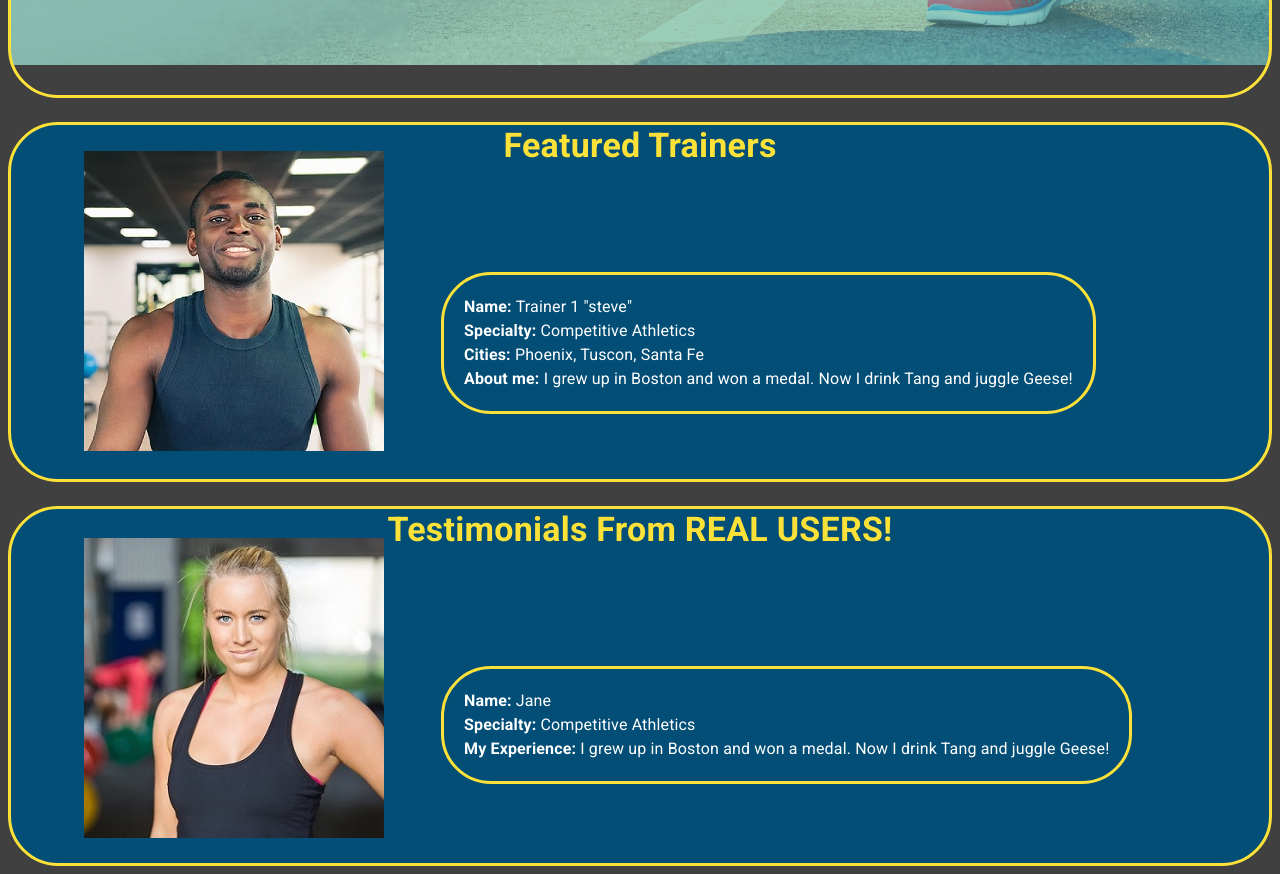
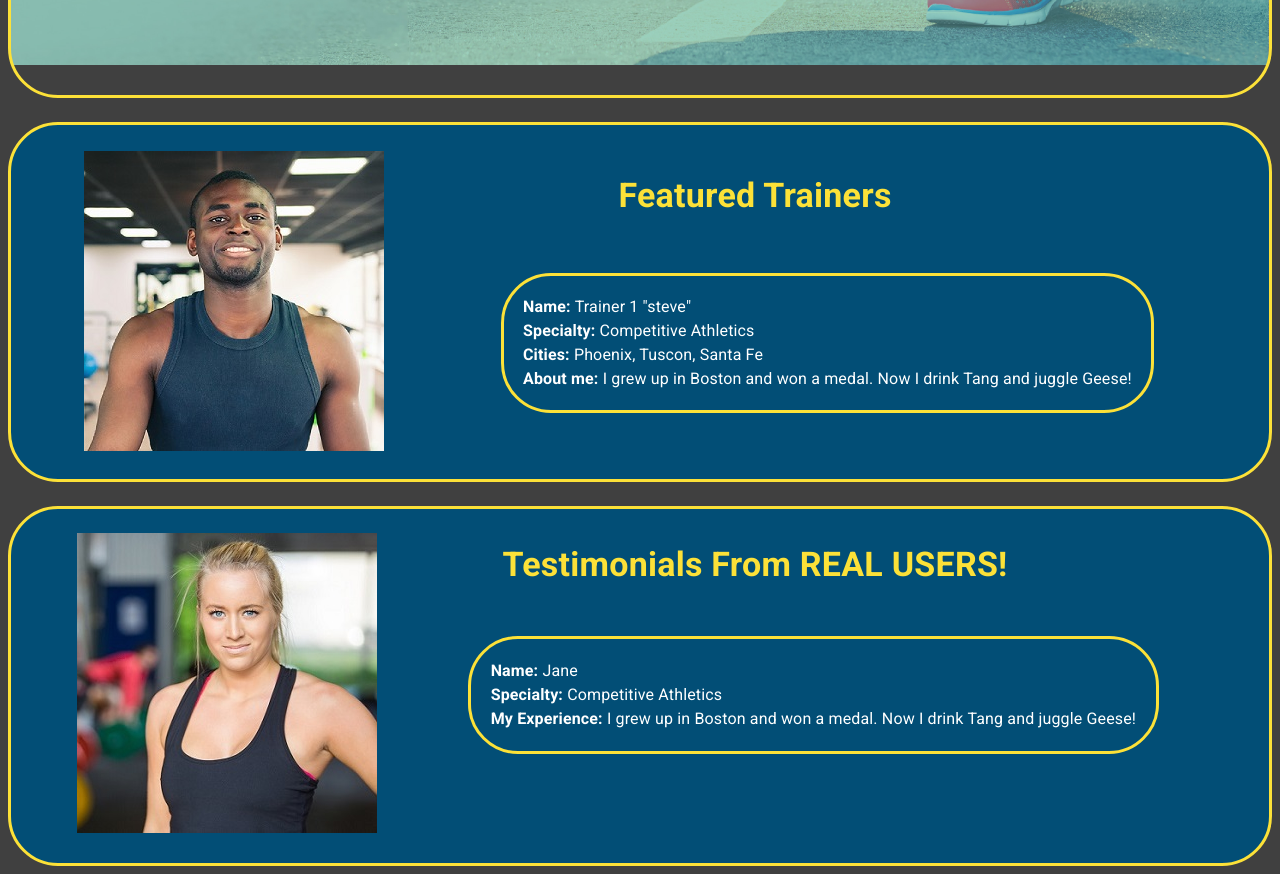
Before and after one commit to Jashcraft/ProgressHub, a React (Create React App) app in the folder client/: page / in a window 1280 px wide. Shown: the part 560-1434 px from the top of the page. Built offline with nearby package versions, Linux system fonts and the light colour scheme.

Commit message:
Changed the style for Featured Trainers and Testimonials

```diff
--- a/client/src/components/Featured/FeaturedLeadersSection.jsx
+++ b/client/src/components/Featured/FeaturedLeadersSection.jsx
@@ -6,11 +6,11 @@ const FeaturedLeaders = () => {
   return (
     <>
       <Grid container spacing={2} className='featured' id="featured-leaders" sx={{ height: '45vh', width: '100%', marginLeft: 0, mb: "40px" }} >
-        <Typography variant='h4' sx={{ width: "100%", textAlign: "center", color: "#fce138", fontWeight: "bold" }}> Featured Trainers</Typography>
+        <Typography variant='h4' sx={{ width: "100%", textAlign: "center", color: "#fce138", fontWeight: "bold", marginTop: "50px", marginLeft: "230px" }}> Featured Trainers</Typography>
           <Grid item display='flex' justifyContent='space-between' xs={12}>
 
 {/* Left grid for showing a trainers avatar. Pulled from DB */}
-            <Grid id="left-grid" justifyContent="center" sx={{ width: '100%', textAlign: "center", justifyContent: "center", marginTop: "-55px" }} xs={4}>
+            <Grid id="left-grid" justifyContent="center" sx={{ width: '100%', textAlign: "center", justifyContent: "center", marginTop: "-105px" }} xs={4}>
               <img src={trainerPhoto} alt="trainer /userName/"></img>
             </Grid>
 
@@ -18,8 +18,8 @@ const FeaturedLeaders = () => {
             <Grid display='flex' id="right-grid" sx={{ width: '100%', alignItems: "center"}} xs={8}>
               <Typography variant='h5' textAlign='left'>
                 {/* Pull these fields from user Doc */}
-                <Grid sx={{ borderColor: '#fce138', borderRadius: '50px', borderStyle: 'solid'}}>
-                  <Grid sx={{margin: "10px", padding: "10px", color: "#fff"}}>
+                <Grid sx={{ borderColor: '#fce138', borderRadius: '50px', borderStyle: 'solid', marginBottom: "50px", marginLeft: "60px"}}>
+                  <Grid sx={{margin: "10px", padding: "9px", color: "#fff"}}>
                     <Typography><span style={{fontWeight: "bolder"}}>Name: </span>Trainer 1 "steve"</Typography>
                     <Typography><span style={{fontWeight: "bolder"}}>Specialty: </span>Competitive Athletics</Typography>
                     <Typography><span style={{fontWeight: "bolder"}}>Cities: </span>Phoenix, Tuscon, Santa Fe</Typography>
--- a/client/src/components/Testimonials/Testimonials.jsx
+++ b/client/src/components/Testimonials/Testimonials.jsx
@@ -7,14 +7,14 @@ const Testimonials = () => {
   return (
     <>
       <Grid container spacing={2} className='featured' id="featured-leaders" sx={{ height: '45vh', width: '100%', marginLeft: 0 }} >
-        <Typography variant='h4' sx={{ width: "100%", textAlign: "center", color: "#fce138", fontWeight: "bold" }}>Testimonials From REAL USERS!</Typography>
+        <Typography variant='h4' sx={{ width: "100%", textAlign: "center", color: "#fce138", fontWeight: "bold", marginTop: "35px", marginLeft: "230px" }}>Testimonials From REAL USERS!</Typography>
         <Grid item display='flex' justifyContent='space-between' xs={12}>
 {/* This section is only to display clients avatar. Pulled from DB. */}
-          <Grid id="left-grid" justifyContent="center" sx={{ width: '100%', textAlign: "center", justifyContent: "center", marginTop: "-50px" }} xs={4}>
+          <Grid id="left-grid" justifyContent="center" sx={{ width: '100%', textAlign: "center", justifyContent: "center", marginTop: "-95px" }} xs={4}>
             <img src={clientAvatar} alt="user /userName/"></img>
           </Grid>
 {/* This section is to display some basic client info as well as custom Testimonial. Pull from DB. DO NOT INCLUDE LOCATION INFO! */}
-          <Grid display='flex' id="right-grid" sx={{ width: '100%', alignItems: "center" }} xs={8}>
+          <Grid display='flex' id="right-grid" sx={{ width: '100%', alignItems: "center", marginTop: "-100px", marginLeft: "40px" }} xs={8}>
             <Typography variant='h5' textAlign='left'>
               {/* Pull these fields from user Doc */}
               <Grid sx={{ borderColor: '#fce138', borderRadius: '50px', borderStyle: 'solid' }}>
```
